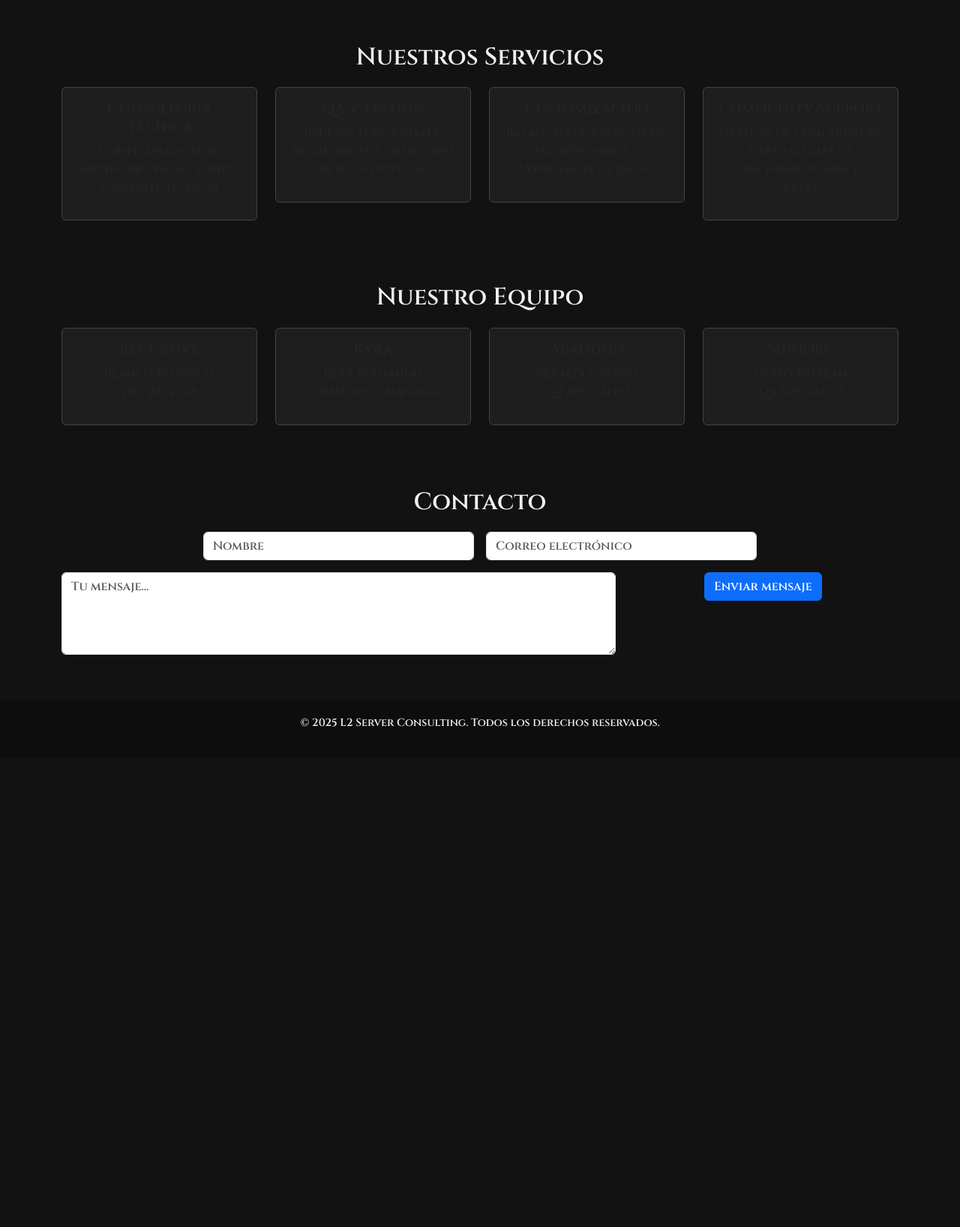
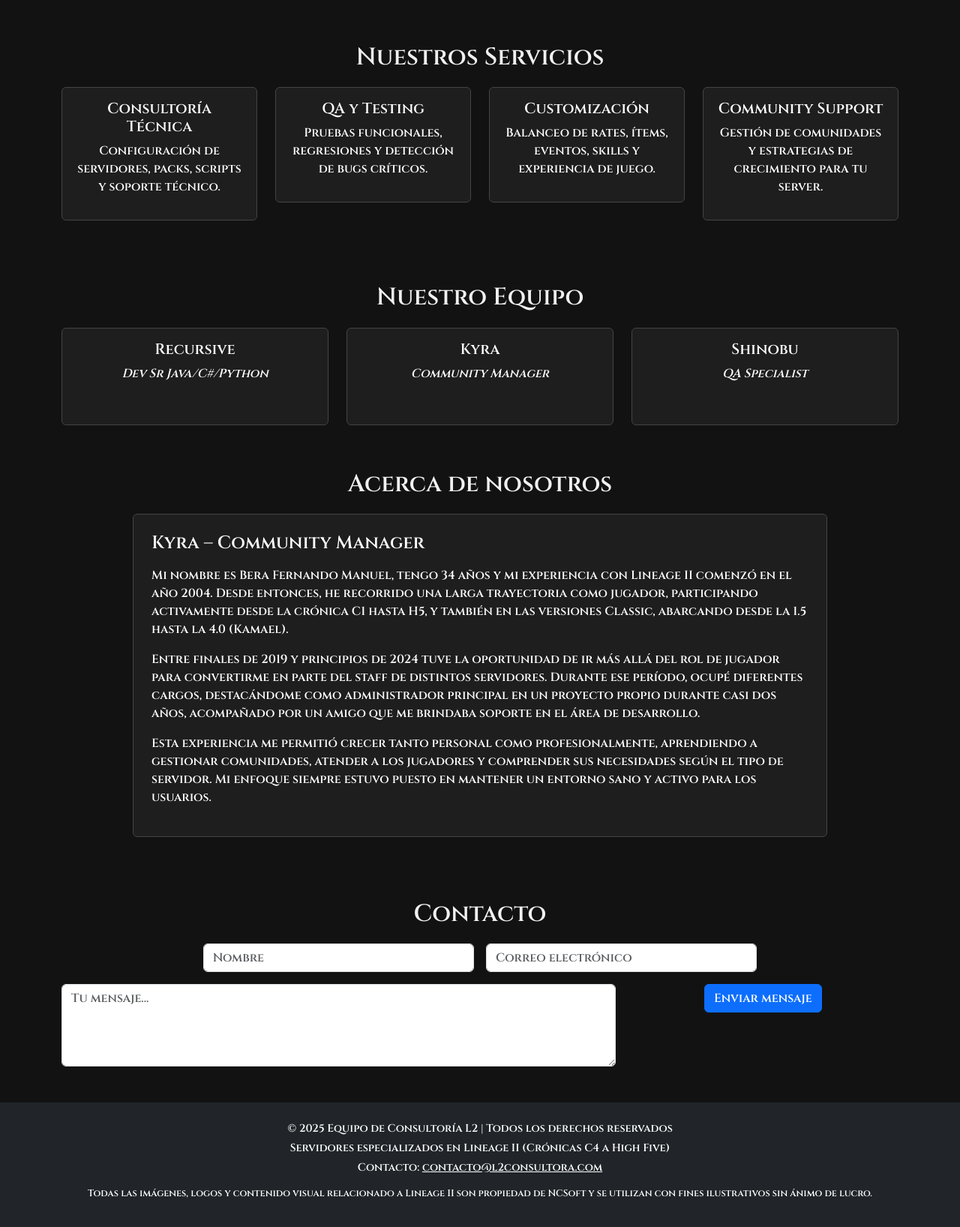
Before and after one commit to Federyco/L2Services, a plain HTML site: page index.html in a window 1280 px wide. Shown: the part 778-2414 px from the top of the page at 75% size. Before the commit the page ends 1789 px from the top, so only its background shows below. Drawn offline with nearby package versions, Linux system fonts and the light colour scheme.

Commit message:
actualizacion base

```diff
--- /dev/null
+++ b/css/style.css
@@ -0,0 +1,69 @@
+body {
+  font-family: 'Cinzel', serif;
+  background-color: #121212;
+  color: #f0f0f0;
+}
+
+.hero {
+  background: url('../images/background.jpg') no-repeat center center;
+  background-size: cover;
+  height: 90vh;
+  display: flex;
+  align-items: center;
+  justify-content: center;
+  text-align: center;
+  color: white;
+}
+
+.hero h1 {
+  font-size: 3.5rem;
+  text-shadow: 2px 2px 10px black;
+}
+
+.section-title {
+  margin-top: 60px;
+  margin-bottom: 20px;
+}
+
+.card {
+  background-color: #1e1e1e;
+  border: 1px solid #444;
+  color: #ffffff;
+}
+
+.card-hover {
+  position: relative;
+  overflow: hidden;
+  transition: transform 0.3s ease;
+}
+
+.card-hover:hover {
+  transform: scale(1.03);
+}
+
+.card-hover .extra-info {
+  position: absolute;
+  bottom: 0;
+  left: 0;
+  right: 0;
+  background-color: rgba(0, 0, 0, 0.85);
+  color: #fff;
+  padding: 10px;
+  opacity: 0;
+  transform: translateY(100%);
+  transition: all 0.3s ease;
+  font-size: 0.9rem;
+}
+
+.card-hover:hover .extra-info {
+  opacity: 1;
+  transform: translateY(0);
+}
+
+footer {
+  background-color: #0d0d0d;
+  padding: 20px;
+  text-align: center;
+  font-size: 0.9rem;
+  margin-top: 60px;
+}
--- a/index.html
+++ b/index.html
@@ -6,42 +6,8 @@
   <title>L2 Server Consulting</title>
   <link href="https://cdn.jsdelivr.net/npm/bootstrap@5.3.3/dist/css/bootstrap.min.css" rel="stylesheet">
   <link href="https://fonts.googleapis.com/css2?family=Cinzel:wght@600&display=swap" rel="stylesheet">
-  <style>
-    body {
-      font-family: 'Cinzel', serif;
-      background-color: #121212;
-      color: #f0f0f0;
-    }
-    .hero {
-      background: url('images/background.jpg') no-repeat center center;
-      background-size: cover;
-      height: 90vh;
-      display: flex;
-      align-items: center;
-      justify-content: center;
-      text-align: center;
-      color: white;
-    }
-    .hero h1 {
-      font-size: 3.5rem;
-      text-shadow: 2px 2px 10px black;
-    }
-    .section-title {
-      margin-top: 60px;
-      margin-bottom: 20px;
-    }
-    .card {
-      background-color: #1e1e1e;
-      border: 1px solid #444;
-    }
-    footer {
-      background-color: #0d0d0d;
-      padding: 20px;
-      text-align: center;
-      font-size: 0.9rem;
-      margin-top: 60px;
-    }
-  </style>
+  <link rel="stylesheet" href="css/style.css">
+
 </head>
 <body>
 
@@ -56,6 +22,7 @@
         <ul class="navbar-nav ms-auto">
           <li class="nav-item"><a class="nav-link active" href="#servicios">Servicios</a></li>
           <li class="nav-item"><a class="nav-link" href="#equipo">El equipo</a></li>
+          <li class="nav-item"><a class="nav-link" href="#acerca">Acerca de nosotros</a></li>
           <li class="nav-item"><a class="nav-link" href="#contacto">Contacto</a></li>
         </ul>
       </div>
@@ -105,33 +72,51 @@
   <!-- Equipo -->
   <section id="equipo" class="container text-center">
   <h2 class="section-title">Nuestro Equipo</h2>
-    <div class="row">
-      <div class="col-md-3">
-        <div class="card p-3 mb-4">
+  <div class="row justify-content-center">
+    <div class="col-md-4 d-flex">
+      <div class="card p-3 mb-4 text-white card-hover w-100 d-flex flex-column h-100">
         <h5>Recursive</h5>
-          <p>Blanco Federico<br><em>Dev Java Ssr</em></p>
+        <p><em>Dev Sr Java/C#/Python</em></p>
+        <div class="extra-info mt-auto">
+          Más de 10 años creando y optimizando servidores privados. Experto en back-end, seguridad y rendimiento.
         </div>
       </div>
-      <div class="col-md-3">
-        <div class="card p-3 mb-4">
+    </div>
+    <div class="col-md-4 d-flex">
+      <div class="card p-3 mb-4 text-white card-hover w-100 d-flex flex-column h-100">
         <h5>Kyra</h5>
-          <p>Bera Fernando<br><em>Community Manager</em></p>
+        <p><em>Community Manager</em></p>
+        <div class="extra-info mt-auto">
+          Estratega en redes sociales y fidelización. Amplia experiencia con comunidades MMO internacionales.
         </div>
       </div>
-      <div class="col-md-3">
-        <div class="card p-3 mb-4">
-          <h5>Abaddon</h5>
-          <p>Peralta Gaston<br><em>QA Specialist</em></p>
     </div>
+    <div class="col-md-4 d-flex">
+      <div class="card p-3 mb-4 text-white card-hover w-100 d-flex flex-column h-100">
+        <h5>Shinobu</h5>
+        <p><em>QA Specialist</em></p>
+        <div class="extra-info mt-auto">
+          Tester enfocado en sistemas, procesos críticos y reportes detallados.
         </div>
-      <div class="col-md-3">
-        <div class="card p-3 mb-4">
-          <h5>Shinobu</h5>
-          <p>Quito Esteban<br><em>QA Specialist</em></p>
       </div>
     </div>
   </div>
 </section>
+<!-- Sección Acerca de Nosotros -->
+<section id="acerca" class="container">
+  <h2 class="section-title text-center">Acerca de nosotros</h2>
+  <div class="row justify-content-center">
+    <div class="col-lg-10">
+      <div class="card p-4 mb-4 text-white" style="background-color: #1e1e1e; border: 1px solid #444;">
+        <h4 class="mb-3">Kyra – Community Manager</h4>
+        <p>Mi nombre es Bera Fernando Manuel, tengo 34 años y mi experiencia con Lineage II comenzó en el año 2004. Desde entonces, he recorrido una larga trayectoria como jugador, participando activamente desde la crónica C1 hasta H5, y también en las versiones Classic, abarcando desde la 1.5 hasta la 4.0 (Kamael).</p>
+        <p>Entre finales de 2019 y principios de 2024 tuve la oportunidad de ir más allá del rol de jugador para convertirme en parte del staff de distintos servidores. Durante ese período, ocupé diferentes cargos, destacándome como administrador principal en un proyecto propio durante casi dos años, acompañado por un amigo que me brindaba soporte en el área de desarrollo.</p>
+        <p>Esta experiencia me permitió crecer tanto personal como profesionalmente, aprendiendo a gestionar comunidades, atender a los jugadores y comprender sus necesidades según el tipo de servidor. Mi enfoque siempre estuvo puesto en mantener un entorno sano y activo para los usuarios.</p>
+      </div>
+    </div>
+  </div>
+</section>
+
 
   <!-- Contacto -->
   <section id="contacto" class="container text-center">
@@ -153,9 +138,22 @@
   </section>
 
   <!-- Footer -->
-  <footer>
-    <p>&copy; 2025 L2 Server Consulting. Todos los derechos reservados.</p>
+  <footer class="bg-dark text-white text-center py-4 mt-5">
+  <div class="container">
+    <p class="mb-1">&copy; 2025 Equipo de Consultoría L2 | Todos los derechos reservados</p>
+    <p class="mb-1">
+      Servidores especializados en Lineage II (Crónicas C4 a High Five)
+    </p>
+    <p class="mb-1">
+      Contacto: <a href="mailto:contacto@l2consultora.com" class="text-white">contacto@l2consultora.com</a>
+    </p>
+    <p class="mt-3 small">
+      Todas las imágenes, logos y contenido visual relacionado a Lineage II son propiedad de <strong>NCSoft</strong> y se utilizan con fines ilustrativos sin ánimo de lucro.
+    </p>
+  </div>
 </footer>
+
+
 
   <script src="https://cdn.jsdelivr.net/npm/bootstrap@5.3.3/dist/js/bootstrap.bundle.min.js"></script>
 </body>
```
Lines whose indentation alone changed are shown as unchanged.
